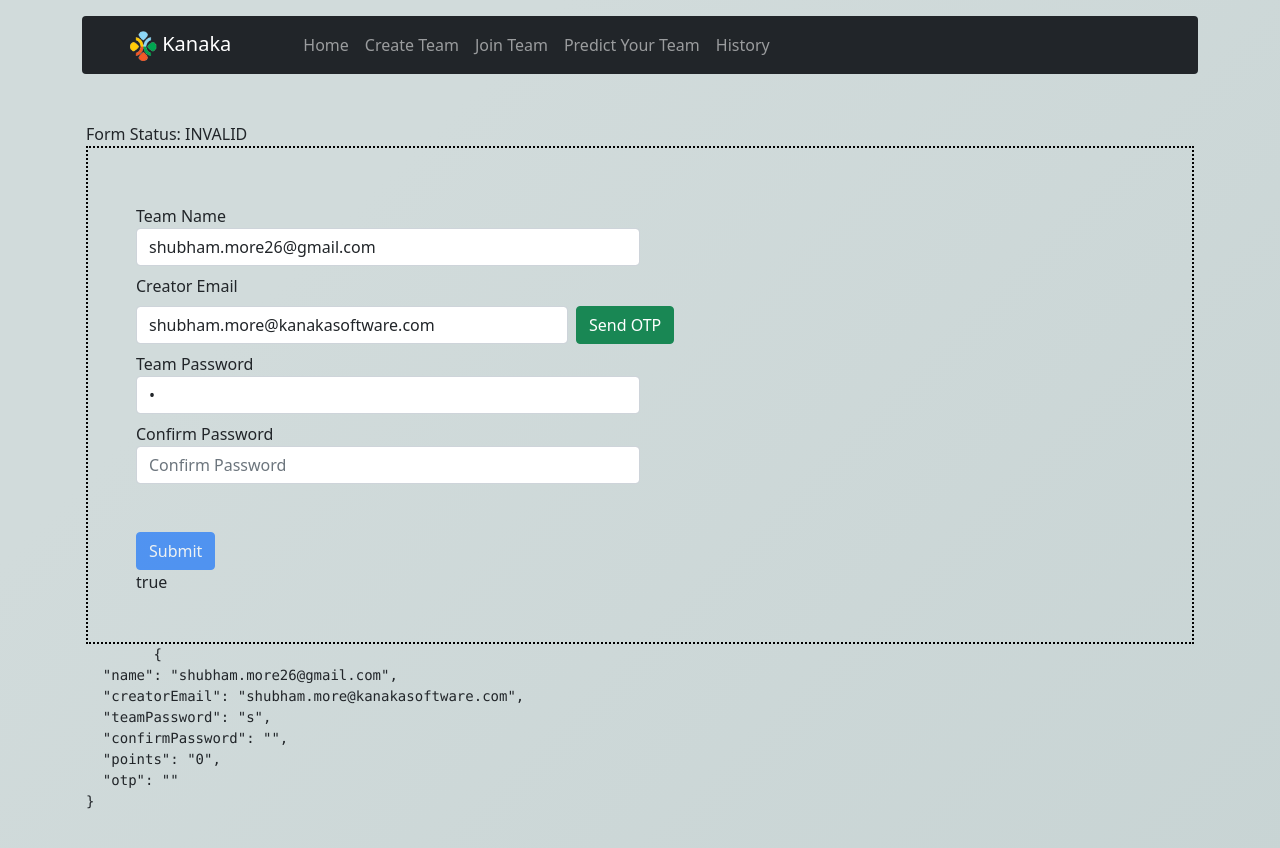
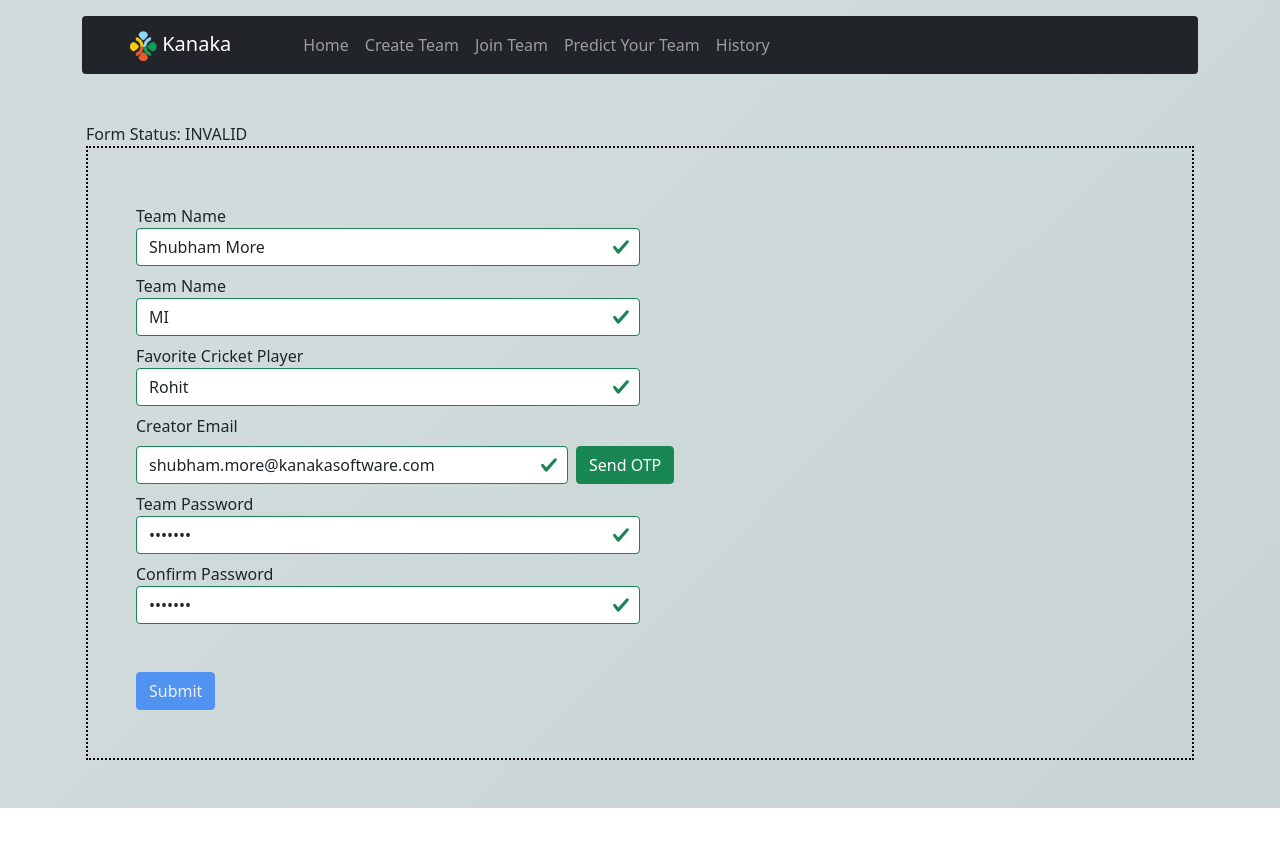
Before and after one commit to DevVarunn/kanaka_ipl_mania, an Angular app: page /createteam in a window 1280 px wide. Shown: the top 848 px of the page. After the commit the page ends 808 px from the top, so only its background shows below. Built offline with nearby package versions, Linux system fonts and the light colour scheme.

Commit message:
val added

```diff
--- a/src/app/createteam/createteam.component.html
+++ b/src/app/createteam/createteam.component.html
@@ -1,11 +1,25 @@
 <div class="container my-5 px-3">
     Form Status: {{ createTeam.status }}
-
     <form class="outset p-5" [formGroup]="createTeam">
 
         <div class="form-group mt-2 col-lg-6">
             <label for="exampleInputEmail1">Team Name</label>
-            <input formControlName="name" type="text" class="form-control" placeholder="Team Name">
+            <input formControlName="name" type="text" class="form-control "
+                [ngClass]=" createTeam.controls['name'].touched && createTeam.controls['name'].invalid ? 'is-invalid' : 'is-valid' "
+                placeholder="Team Name">
+        </div>
+
+        <div class="form-group mt-2 col-lg-6">
+            <label for="exampleInputEmail1">Team Name</label>
+            <input formControlName="favoriteTeam" type="text" class="form-control" placeholder="Favorite Team"
+                [ngClass]=" createTeam.controls['favoriteTeam'].touched && createTeam.controls['favoriteTeam'].invalid ? 'is-invalid' : 'is-valid' ">
+        </div>
+
+        <div class="form-group mt-2 col-lg-6">
+            <label for="exampleInputEmail1">Favorite Cricket Player</label>
+            <input formControlName="favoriteCricketPlayer" type="text" class="form-control"
+                placeholder="Favorite Cricket Player"
+                [ngClass]=" createTeam.controls['favoriteCricketPlayer'].touched && createTeam.controls['favoriteCricketPlayer'].invalid ? 'is-invalid' : 'is-valid' ">
         </div>
 
         <div class="form-group mt-2 ">
@@ -13,36 +27,34 @@
             <div class="btn-toolbar mt-2 ">
                 <div class="input-group">
                     <input type="text" class="form-control " formControlName="creatorEmail" placeholder="Creator Email"
-                        style="width:27rem" [readonly]="disableCreatorEmail">
+                        style="width:27rem" [readonly]="disableCreatorEmail"
+                        [ngClass]=" createTeam.controls['creatorEmail'].touched && createTeam.controls['creatorEmail'].invalid ? 'is-invalid' : 'is-valid' ">
                 </div>
                 <input placeholder="OTP" type="text " class="form-control mx-2" style="width:5rem"
                     [hidden]="!createTeam.controls['creatorEmail'].valid" *ngIf="!isSendOTPVisible"
-                    formControlName="otp" [readonly]="VerifyLabel == 'Verified' ? true : false">
+                    formControlName="otp" [readonly]="VerifyLabel == 'Verified' ? true : false"
+                    [ngClass]="createTeam.controls['otp'].invalid ? 'is-invalid' : 'is-valid' ">
                 <button type="submit" class="btn btn-success mx-2" (click)="sendOTP()" *ngIf="isSendOTPVisible"
                     [disabled]="!createTeam.controls['creatorEmail'].valid">{{otpLabel}}</button>
                 <button type="submit" class="btn btn-success " (click)="verifyEmail()" *ngIf="!isSendOTPVisible"
-                    [disabled]="VerifyLabel == 'Verified' ? true : false">{{VerifyLabel}}</button>
+                    [disabled]="VerifyLabel == 'Verified' ? true : false || !createTeam.controls['creatorEmail'].valid">{{VerifyLabel}}</button>
             </div>
         </div>
 
         <div class="form-group mt-2 col-lg-6">
             <label for="exampleInputPassword1">Team Password</label>
-            <input formControlName="teamPassword" type="password" class="form-control" placeholder="Team Password">
+            <input formControlName="teamPassword" type="password" class="form-control" placeholder="Team Password"
+                [ngClass]=" createTeam.controls['teamPassword'].touched && createTeam.controls['teamPassword'].invalid ? 'is-invalid' : 'is-valid' ">
         </div>
 
         <div class="form-group mt-2 col-lg-6">
             <label for="exampleInputPassword1">Confirm Password</label>
-            <input formControlName="confirmPassword" type="password" class="form-control"
-                placeholder="Confirm Password">
+            <input formControlName="confirmPassword" type="password" class="form-control" placeholder="Confirm Password"
+                [ngClass]=" createTeam.controls['confirmPassword'].touched && createTeam.controls['confirmPassword'].invalid ? 'is-invalid' : 'is-valid' ">
         </div>
 
         <div class="mt-5">
             <button class="btn btn-primary" (click)="onSubmit()" [disabled]="!createTeam.valid">Submit</button>
         </div>
-        {{!createTeam.valid}}
     </form>
-    <pre>
-        {{ createTeam.value | json }}
-    </pre>
-
 </div>
--- a/src/app/createteam/createteam.component.ts
+++ b/src/app/createteam/createteam.component.ts
@@ -1,5 +1,5 @@
 import { Component, OnInit } from '@angular/core';
-import { FormBuilder, Validators } from '@angular/forms';
+import { AbstractControl, FormBuilder, FormControl, Validators } from '@angular/forms';
 import { SharedService } from '../Services/shared.service';
 
 @Component({
@@ -16,12 +16,15 @@ export class CreateteamComponent implements OnInit {
 
   private fb: FormBuilder = new FormBuilder()
   createTeam = this.fb.group({
-    name: ['shubham.more26@gmail.com', Validators.required],
-    creatorEmail: ['shubham.more@kanakasoftware.com', Validators.compose([Validators.required, Validators.email])],
-    teamPassword: ['s', Validators.compose([Validators.required, Validators.minLength(6)])],
-    confirmPassword: ['', Validators.compose([Validators.required, Validators.minLength(6)])],
+    name: ['Shubham More', Validators.compose([Validators.required, Validators.minLength(10)])],
+    creatorEmail: ['shubham.more@kanakasoftware.com', Validators.compose([Validators.required, Validators.email, Validators.minLength(10)])],
+    teamPassword: ['Shubham', Validators.compose([Validators.required, Validators.minLength(6)])],
+    confirmPassword: ['Shubham', Validators.compose([Validators.required, Validators.minLength(6)])],
     points: ['0', Validators.required],
-    otp: ['', Validators.required]
+    otp: ['', Validators.compose([Validators.required, Validators.maxLength(4), Validators.minLength(4)])],
+    otpStatus: ['', Validators.required],
+    favoriteTeam: ['MI', Validators.required],
+    favoriteCricketPlayer: ['Rohit', Validators.required]
   })
 
   sendOTP() {
@@ -49,8 +52,10 @@ export class CreateteamComponent implements OnInit {
       (data) => {
         if (data['status'] == 200) {
           this.VerifyLabel = 'Verified'
+          this.createTeam.controls['otpStatus'].setValue('verified')
         } else {
           this.disableCreatorEmail = true;
+          this.createTeam.controls['otpStatus'].setValue('')
         }
       }, error => {
         this.VerifyLabel = "Verify"
@@ -59,22 +64,21 @@ export class CreateteamComponent implements OnInit {
   }
 
   createTeamApi() {
-    console.log("called createTeamApi")
 
-    let body = {
-      'name': this.createTeam.controls['name'].value,
-      'creatorEmail': this.createTeam.controls['creatorEmail'].value,
-      'teamPassword': this.createTeam.controls['teamPassword'].value,
-      'confirmPassword': this.createTeam.controls['confirmPassword'].value,
-      'points': this.createTeam.controls['points'].value,
-      'otp': this.createTeam.controls['otp'].value
+    if (this.createTeam.controls['teamPassword'].value == this.createTeam.controls['confirmPassword'].value) {
+      this.SharedService_.createTeam(this.createTeam.value).subscribe(
+        (data) => {
+          if (data['status'] == 200) {
+            this.createTeam.reset()
+          }
+          console.log(data)
+        }, error => { console.log(error) }
+      )
+
+      console.log("called createTeamApi")
+    } else {
+      console.log("password mismatch")
     }
-
-    this.SharedService_.createTeam(body).subscribe(
-      (data) => {
-        console.log(data)
-      }, error => { console.log(error) }
-    )
 
   }
 
```
